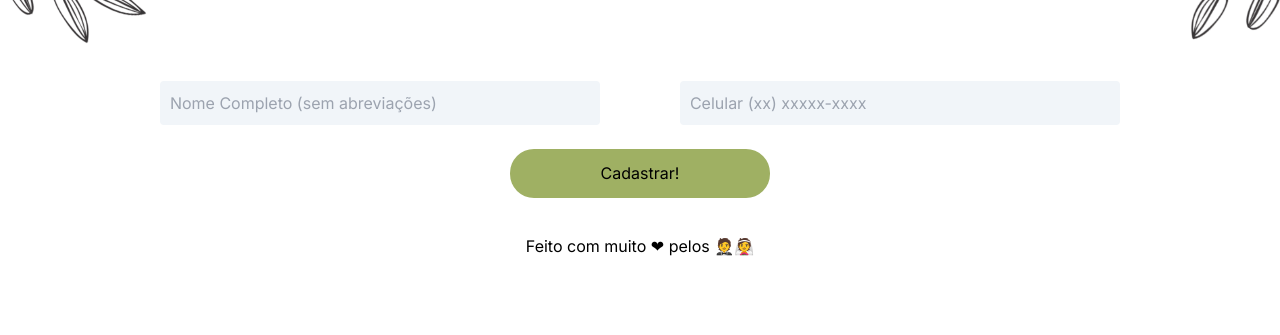
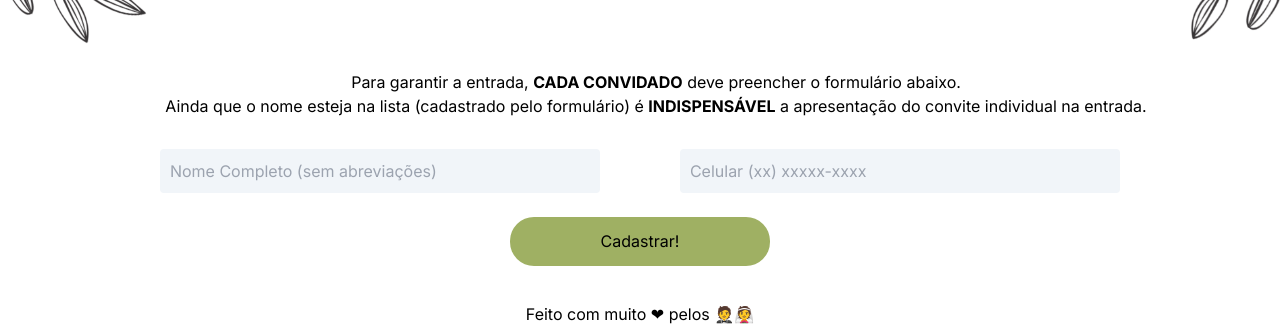
Before and after one commit to narpalan/myWedding-SPA, a Next.js app: page / in a window 1280 px wide. Shown: the part 4742-5077 px from the top of the page. Before the commit the page ends 5012 px from the top, so only its background shows below. Built offline with nearby package versions, Linux system fonts and the light colour scheme.

Commit message:
:sparkles: feat: add form instructions.

```diff
--- a/src/components/form/form.tsx
+++ b/src/components/form/form.tsx
@@ -26,10 +26,13 @@ const Form = (): React.JSX.Element => {
 
     return (
         <>
+
             {submitted && !formError
                 ? <Msg />
-                : <form action={handleForm} className="flex flex-col mt-[1.31rem] items-center">
-                    <div className='flex flex-col lg:flex-row lg:gap-x-20 '>
+                : <form action={handleForm} className="flex flex-col mt-[1.31rem] text-justify items-center px-5">
+                    <p className='indent-8'>Para garantir a entrada, <span className='font-bold'>CADA CONVIDADO</span> deve preencher o formulário abaixo.</p>
+                    <p className='indent-8'>Ainda que o nome esteja na lista (cadastrado pelo formulário) é <span className='font-bold'>INDISPENSÁVEL</span> a apresentação do convite individual na entrada.</p>
+                    <div className='flex flex-col lg:flex-row lg:gap-x-20 pt-5'>
                         {formFields.map((field, index) => (
                             <CustomInput key={index} name={field} />
                         ))}
```
